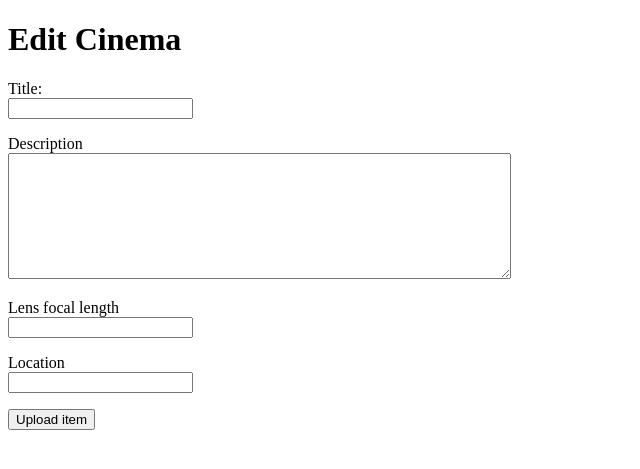
After one commit to OliverLaaksoHY/Cinematography_Rater, a Flask app: template templates/edit_item.html in a window 1280 px wide. The commit adds this page. Shown: the top 469 px of the page, without its empty margins (0-640 px from the left). Run offline with Flask 3, Linux system fonts and the light colour scheme; the template is opened without the code that fills it, so the values that code supplies are empty.

Commit message:
Add feature for editing items

```diff
--- a/app.py
+++ b/app.py
@@ -17,6 +17,27 @@ def index():
 def show_item(item_id):
     item = items.get_item(item_id)
     return render_template("show_item.html", item=item)
+
+@app.route("/edit_item/<int:item_id>")
+def edit_item(item_id):
+    item = items.get_item(item_id)
+    return render_template("edit_item.html", item=item)
+
+@app.route("/update_item", methods=["POST"])
+def update_item():
+    item_id = request.form["item_id"]
+    title = request.form["title"]
+    description = request.form["description"]
+    focal_length = request.form["focal_length"]
+    location = request.form["location"]
+    user_id = session["user_id"]
+    try:
+        items.update_item(item_id, title, description, focal_length, location, user_id)
+    except sqlite3.IntegrityError:
+        return "Already exists"
+
+    return redirect("/item/"+str(item_id))
+
 
 @app.route("/register")
 def register():
--- /dev/null
+++ b/templates/edit_item.html
@@ -0,0 +1,35 @@
+<!DOCTYPE html>
+<html>
+
+<head>
+  <title>Edit Cinema</title>
+</head>
+
+<body>
+  <h1>Edit Cinema</h1>
+  <form action="/update_item" method="post">
+    <p>
+      Title: <br />
+      <input type="text" name = "title" value = "{{item.title}}"/>
+    </p>
+    <p>
+      Description <br/>
+      <textarea name = "description" rows = "8" cols =60>{{item.description}}</textarea>
+    </p>
+
+    <p>
+      Lens focal length<br/>
+      <input type="number" name = "focal_length" value = "{{item.focal_length}}"/>
+    </p>
+    <p>
+      Location <br/>
+      <input type="text" name = "location" value = "{{item.geolocation}}"/>
+    </p>
+    <input type="hidden" name="item_id" value="{{item.item_id}}">
+    <input type = "submit" value ="Upload item"/>
+
+  </form>
+</body>
+
+
+</html>
--- a/templates/show_item.html
+++ b/templates/show_item.html
@@ -17,6 +17,12 @@
   <p>
     Focal Length: {{item.focal_length}}
   </p>
+  {% if session.user_id == item.user_id %}
+  <p>
+    <a href = "/edit_item/{{item.item_id}}" >Edit</a>
+  </p>
+
+  {% endif %}
   <p>
     <a href="/"> Back </a>
   </p>
```
Also changed, not shown: items.py (+11 -1 lines).
